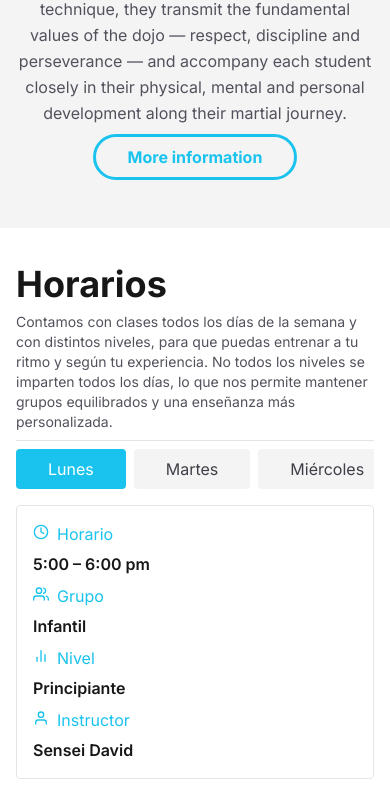
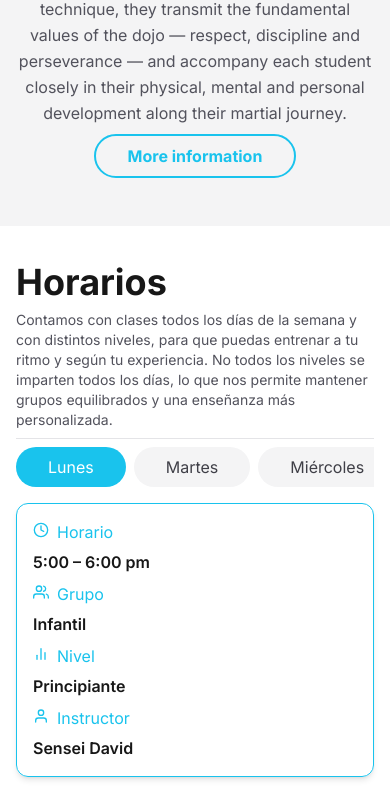
Before and after one commit to fabianWebDev/judosanpedro, a Next.js app: page /en in a window 390 px wide. Shown: the part 1390-2181 px from the top of the page. Built offline with nearby package versions, Linux system fonts and the light colour scheme; no server answers.

Commit message:
UI updates

```diff
--- a/components/Horarios.tsx
+++ b/components/Horarios.tsx
@@ -31,7 +31,7 @@ export default function Horarios() {
                         key={d.dia}
                         onClick={() => setDiaActivo(d.dia)}
                         className={`
-              px-8 py-2 rounded-sm whitespace-nowrap text-md font-medium
+              px-8 py-2 rounded-full whitespace-nowrap text-md
               transition cursor-pointer
               ${diaActivo === d.dia
                                 ? "bg-primary text-white"
@@ -57,7 +57,7 @@ export default function Horarios() {
                         {dia.bloques.map((bloque, i) => (
                             <article
                                 key={i}
-                                className="border border-zinc-200 rounded-sm p-4 grid gap-2 sm:grid-cols-4 "
+                                className="border border-primary rounded-xl md:rounded-full p-4 grid gap-2 sm:grid-cols-4 shadow-md"
                             >
                                 <div className="flex flex-col gap-1 md:items-center">
                                     <div className="flex items-baseline gap-2">
@@ -97,9 +97,9 @@ export default function Horarios() {
             <p className="text-zinc-600 mt-2 md:mt-4 text-xs">
                 Los horarios son sugeridos, y pueden ser modificados según la disponibilidad de los alumnos.
                 <br />
-                Si tienes alguna pregunta, no dudes en
+                Si tienes alguna pregunta, no dudes en&nbsp;
                 <Link href={`https://wa.me/${phone}?text=${encodeURIComponent(message)}`} target="_blank" rel="noopener noreferrer" className="text-primary hover:underline">
-                    &nbsp;contactarnos
+                    contactarnos
                 </Link>.
                 <br />
             </p>
--- a/components/senseis/AboutSenseiInfo.tsx
+++ b/components/senseis/AboutSenseiInfo.tsx
@@ -56,7 +56,7 @@ export default function AboutSenseiInfo({
             <motion.div variants={item} className="flex justify-center">
                 <Link
                     href={`/${locale}/senseis`}
-                    className="inline-flex items-center justify-center rounded-full px-8 py-2 text-primary font-bold border border-primary border-3 hover:bg-primary hover:text-white transition w-fit"
+                    className="inline-flex items-center justify-center rounded-full px-8 py-2 text-primary font-bold border border-primary border-2 hover:bg-primary hover:text-white transition w-fit"
                 >
                     {linkLabel}
                 </Link>
--- a/components/senseis/SenseiCard.tsx
+++ b/components/senseis/SenseiCard.tsx
@@ -21,7 +21,7 @@ export default function SenseiCard({
     locale: string;
 }) {
     return (
-        <article className="group relative w-full max-w-sm overflow-hidden rounded-2xl shadow-lg transition">
+        <article className="group relative w-full max-w-sm overflow-hidden rounded-2xl shadow-md transition">
             <div className="relative aspect-3/4 w-full overflow-hidden bg-zinc-100">
                 <Image
                     src={image}
```
